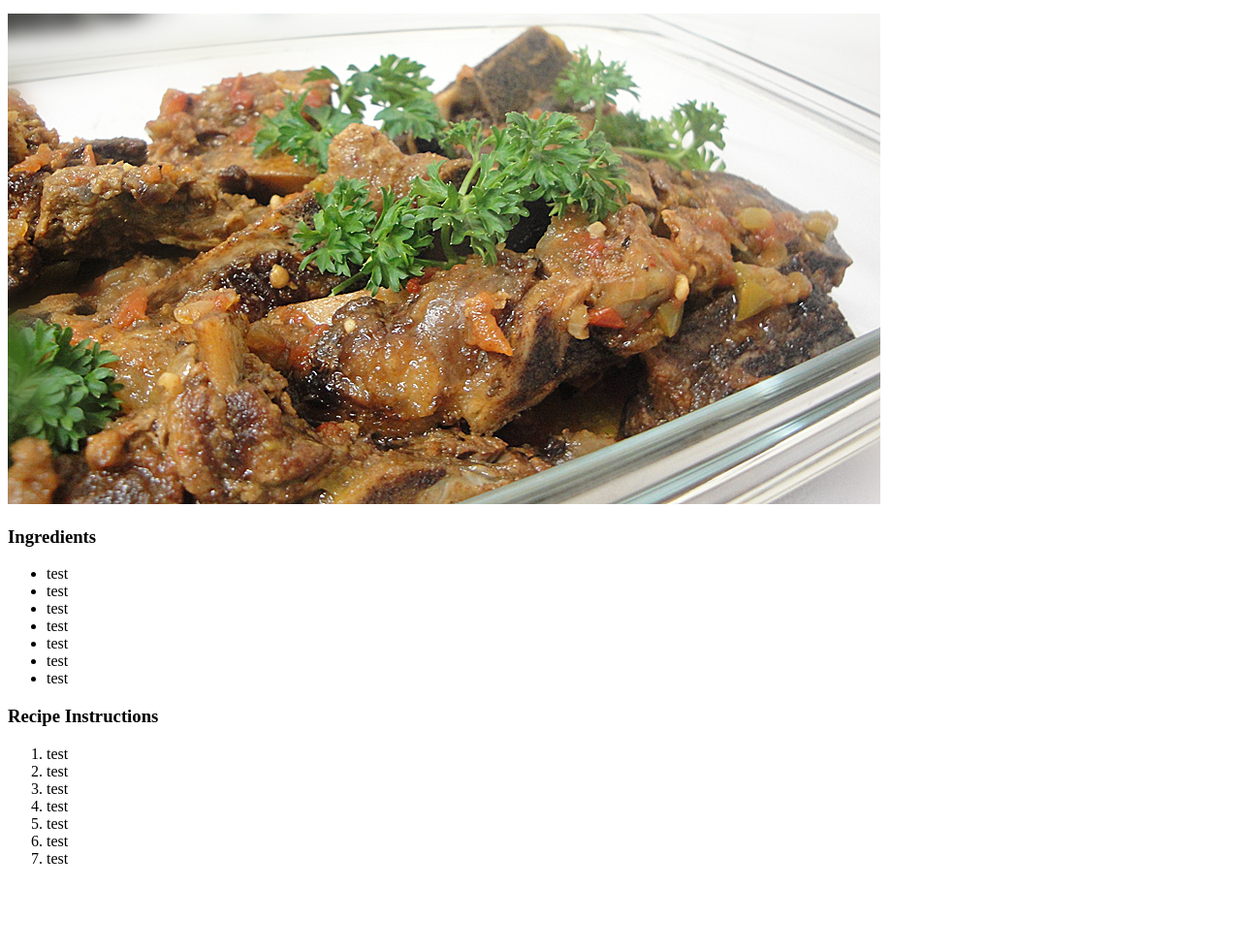
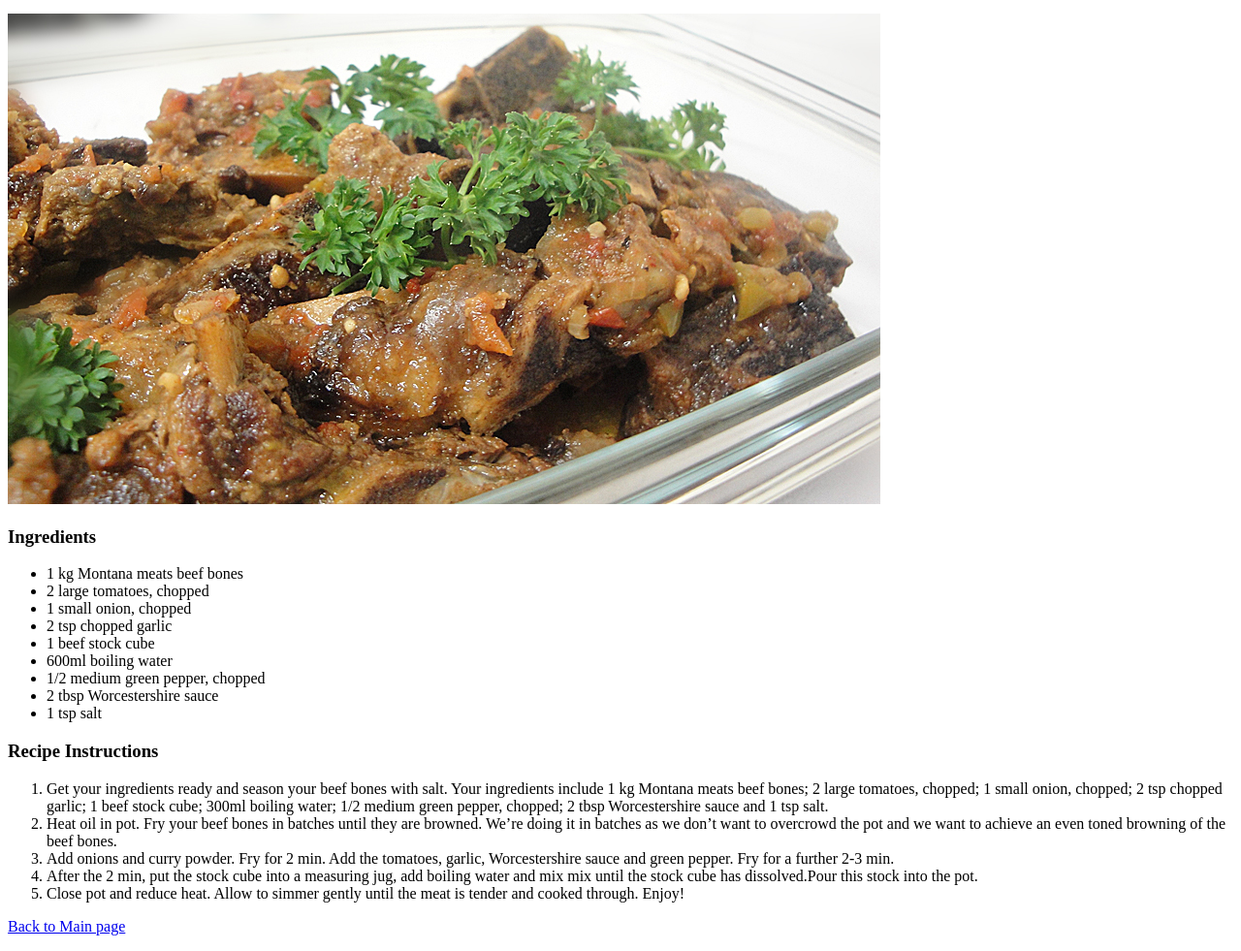
Before and after one commit to EddMorris/Odin-recipes, a plain HTML site: page recipes/sadza.html in a window 1280 px wide. Shown: the part 100-1081 px from the top of the page at 97% size. Before the commit the page ends 1011 px from the top, so only its background shows below. Drawn offline with Linux system fonts and the light colour scheme.

Commit message:
Add all completed recipes files

```diff
--- a/recipes/sadza.html
+++ b/recipes/sadza.html
@@ -10,28 +10,30 @@
    <img src="../images/beefbones.jpg" alt="">
    <h3>Ingredients</h3>
    <ul>
-<li>test</li>
-<li>test</li>
-<li>test</li>
-<li>test</li>
-<li>test</li>
-<li>test</li>
-<li>test</li>
+<li>1 kg Montana meats beef bones</li>
+<li>2 large tomatoes, chopped</li>
+<li>1 small onion, chopped</li>
+<li>2 tsp chopped garlic</li>
+<li>1 beef stock cube</li>
+<li>600ml boiling water</li>
+<li>1/2 medium green pepper, chopped</li>
+<li>2 tbsp Worcestershire sauce</li>
+<li>1 tsp salt</li>
+
 </ul>
 <h3>Recipe Instructions</h3>
 <ol>
-<li>test</li>
-<li>test</li>
-<li>test</li>
-<li>test</li>
-<li>test</li>
-<li>test</li>
-<li>test</li>
-
+<li>Get your ingredients ready and season your beef bones with salt. Your ingredients include 1 kg Montana meats beef bones; 2 large tomatoes, chopped; 1 small onion, chopped; 2 tsp chopped garlic; 1 beef stock cube; 300ml boiling water; 1/2 medium green pepper, chopped; 2 tbsp Worcestershire sauce and
+1 tsp salt.</li>
+<li>Heat oil in pot. Fry your beef bones in batches until they are browned. We’re doing it in batches as we don’t want to overcrowd the pot and we want to achieve an even toned browning of the beef bones.</li>
+<li>Add onions and curry powder. Fry for 2 min. Add the tomatoes, garlic, Worcestershire sauce and green pepper. Fry for a further 2-3 min.</li>
+<li>After the 2 min, put the stock cube into a measuring  jug, add boiling water and mix mix until the stock cube has dissolved.Pour this stock into the pot.</li>
+<li>Close pot and reduce heat. Allow to simmer gently until the meat is tender and cooked through. Enjoy!</li>
 
 </ol>
 
 
+<p><a href="../index.html">Back to Main page</a></p>
 
 </body>
 </html>
```
Also changed, not shown: recipes/mopane.html (+17 -15 lines), recipes/nhopi.html (+11 -14 lines).
